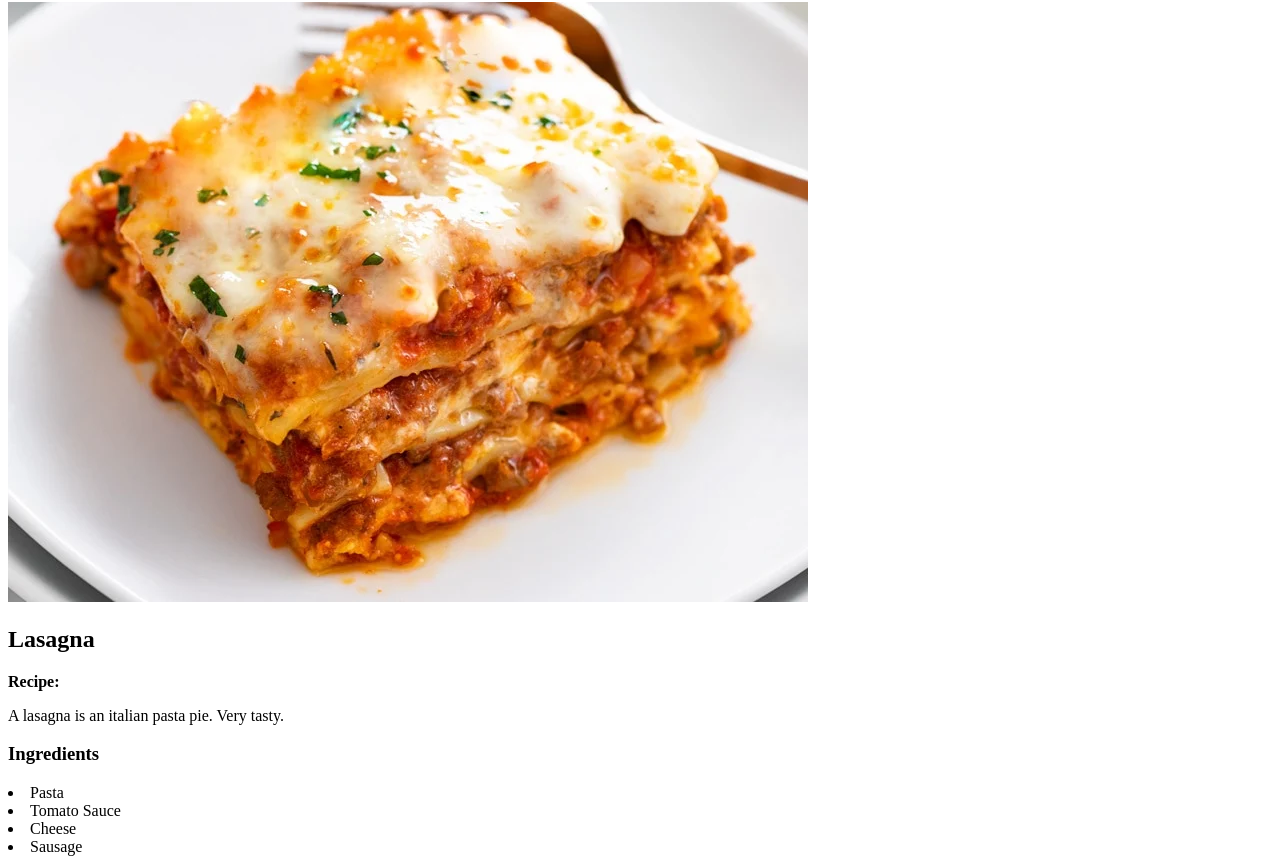
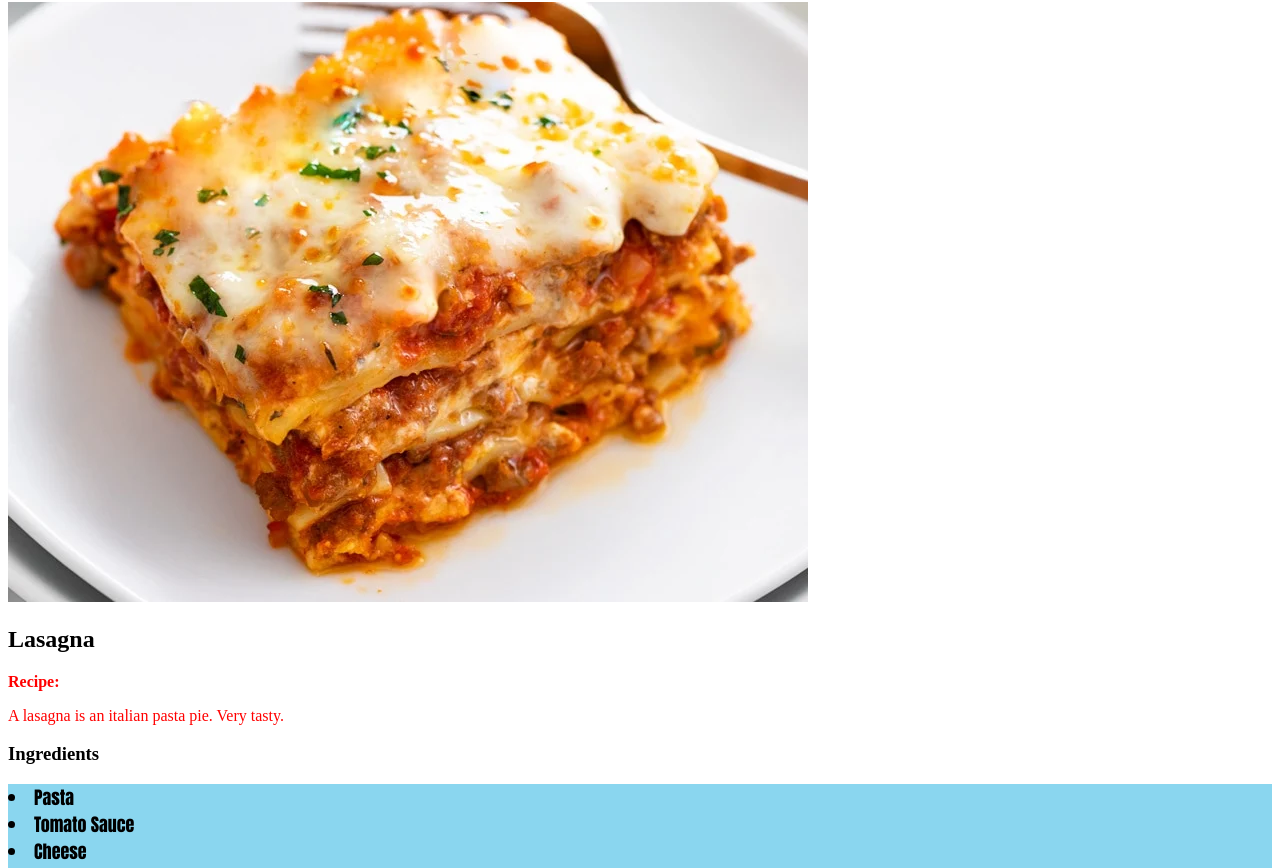
Before and after one commit to Ahleever/odin-recipes, a plain HTML site: page index.html in a window 1280 px wide. Shown: the part 78-946 px from the top of the page. Drawn offline with Linux system fonts and the light colour scheme.

Commit message:
Created Styles.css and added laptop to repo

```diff
--- a/index.html
+++ b/index.html
@@ -5,6 +5,7 @@
     <meta charset="UTF-8">
     <meta name="viewport" content="width=device-width, initial-scale=1.0">
     <title>Document</title>
+    <link rel="stylesheet" href="styles.css">
 </head>
 
 <body>
--- /dev/null
+++ b/styles.css
@@ -0,0 +1,17 @@
+/* styles.css */
+
+div {
+    color: white;
+    background-color: black;
+}
+
+p {
+    color: red;
+}
+
+li {
+    background-color: rgba(20, 172, 222, 0.498);
+    color: black;
+    font-family: Impact, Haettenschweiler, 'Arial Narrow Bold', sans-serif;
+    font-size: large;
+}
```
